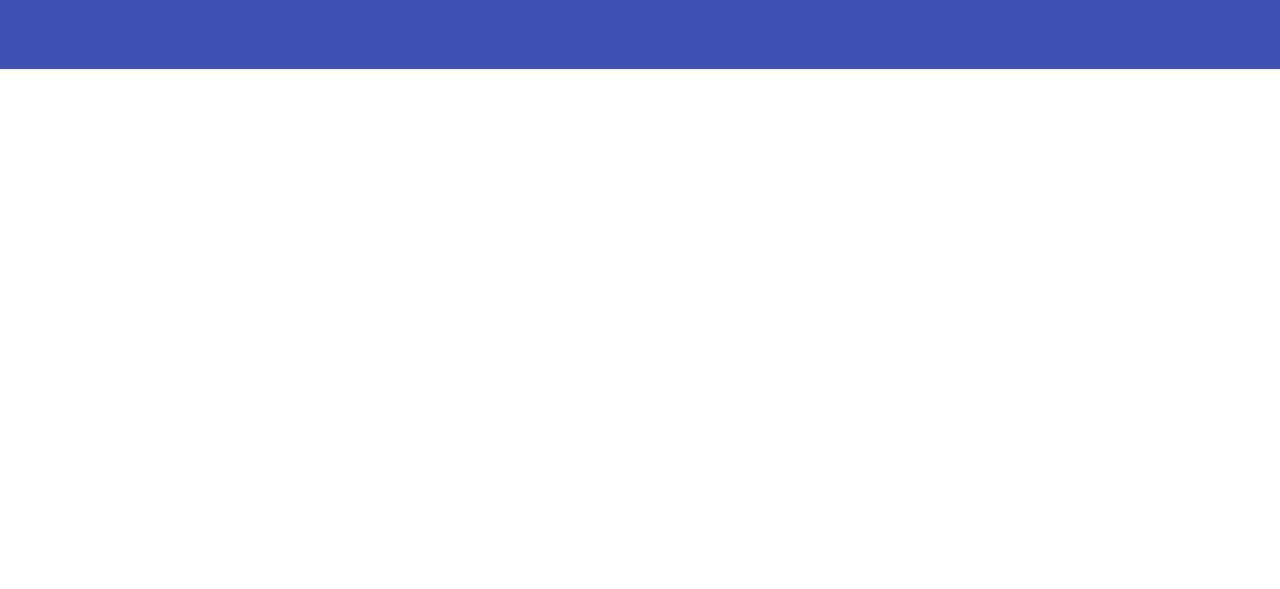
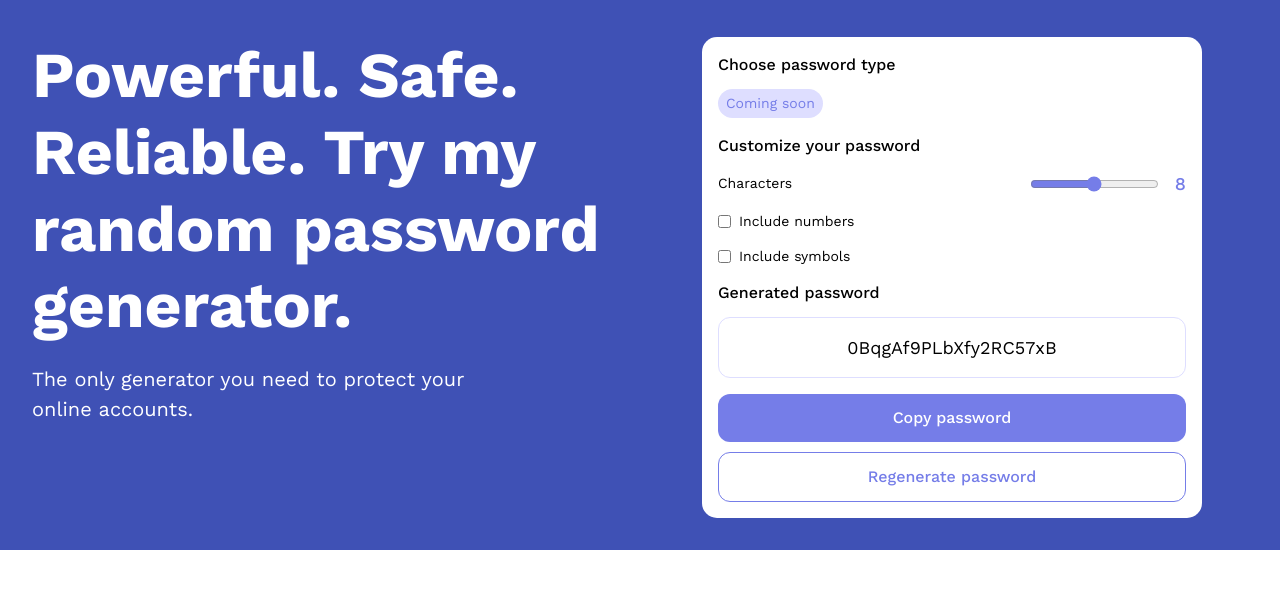
Before and after one commit to developer-092/password-generator, a plain HTML site: page index.html in a window 1280 px wide. Shown: the part 103-692 px from the top of the page. Drawn offline with Linux system fonts and the light colour scheme.

Commit message:
Construct page hero

```diff
--- a/css/styles.css
+++ b/css/styles.css
@@ -128,7 +128,8 @@ body {
     justify-content: space-between;
 }
 
-.generator__range-label {
+.generator__range-label,
+.generator__checkbox-label {
     font-size: 0.875rem;
 }
 
@@ -165,6 +166,21 @@ body {
     margin-bottom: 1rem;
 }
 
+.generator__output {
+    font-size: 1.125rem;
+}
+
+@media only screen and (min-width: 744px) {
+    .generator__label {
+        font-size: 1rem;
+    }
+
+    .generator__range-container,
+    .generator__checkbox-container {
+        margin-bottom: 0.875rem;
+    }
+}
+
 /* Badge Component */
 .badge {
     background: var(--white-accent);
@@ -199,6 +215,62 @@ body {
     color: var(--primary-200);
 }
 
+/* Hero */
+.hero__left {
+    color: var(--white);
+}
+
+.hero__title {
+    line-height: 1.2;
+    font-size: 1.5rem;
+    margin-bottom: 1.25rem;
+}
+
+.hero__description {
+    margin-bottom: 2rem;
+}
+
+@media only screen and (min-width: 744px) {
+    .hero__title {
+        font-size: 2rem;
+    }
+}
+
+@media only screen and (min-width: 1120px) {
+    .hero {
+        display: flex;
+        justify-content: space-between;
+        gap: 5rem;
+    }
+
+    .hero__left {
+        width: 50%;
+    }
+
+    .hero__title {
+        font-size: 2.5rem;
+    }
+
+    .hero__description {
+        font-size: 1.25rem;
+        margin: 0;
+    }
+
+    .hero__right {
+        width: 50%;
+    }
+}
+
+@media only screen and (min-width: 1240px) {
+    .hero {
+        gap: 2rem;
+    }
+
+    .hero__title {
+        font-size: 4rem;
+    }
+}
+
 /* Layout */
 .block__content .logo {
     margin-bottom: 2.5rem;
@@ -215,3 +287,11 @@ body {
 .generator .button:last-of-type {
     margin: 0;
 }
+
+@media only screen and (min-width: 1240px) {
+    .hero__right .generator {
+        width: 100%;
+        max-width: 500px;
+        margin: 0 auto;
+    }
+}
--- a/index.html
+++ b/index.html
@@ -28,6 +28,88 @@
                     />
                     <p class="logo__txt">Password Generator</p>
                 </section>
+
+                <section class="hero">
+                    <div class="hero__left">
+                        <h1 class="hero__title">
+                            Powerful. Safe. Reliable. Try my random password
+                            generator.
+                        </h1>
+                        <p class="hero__description">
+                            The only generator you need to protect your online
+                            accounts.
+                        </p>
+                    </div>
+                    <div class="hero__right">
+                        <section class="generator">
+                            <p class="generator__label">Choose password type</p>
+                            <p class="badge badge--purple">Coming soon</p>
+
+                            <p class="generator__label">
+                                Customize your password
+                            </p>
+                            <div class="generator__range-container">
+                                <p class="generator__range-label">Characters</p>
+                                <div class="generator__range-control">
+                                    <input
+                                        type="range"
+                                        name="generator__range-control"
+                                        id="generator__range-control"
+                                        min="8"
+                                        max="30"
+                                        step="1"
+                                        class="generator__range-input"
+                                    />
+                                    <p class="generator__range-value">8</p>
+                                </div>
+                            </div>
+                            <div class="generator__checkbox-container">
+                                <input
+                                    type="checkbox"
+                                    name="generator__checkbox-control-number"
+                                    id="generator__checkbox-control-number"
+                                    class="generator__checkbox-input"
+                                />
+                                <label
+                                    for="generator__checkbox-control-number"
+                                    class="generator__checkbox-label"
+                                    >Include numbers</label
+                                >
+                            </div>
+                            <div class="generator__checkbox-container">
+                                <input
+                                    type="checkbox"
+                                    name="generator__checkbox-control-symbol"
+                                    id="generator__checkbox-control-symbol"
+                                    class="generator__checkbox-input"
+                                />
+                                <label
+                                    for="generator__checkbox-control-symbol"
+                                    class="generator__checkbox-label"
+                                    >Include symbols</label
+                                >
+                            </div>
+
+                            <p class="generator__label">Generated password</p>
+                            <div class="generator__output-container">
+                                <p class="generator__output">
+                                    0BqgAf9PLbXfy2RC57xB
+                                </p>
+                            </div>
+
+                            <button
+                                class="generator__copy button button--primary"
+                            >
+                                Copy password
+                            </button>
+                            <button
+                                class="generator__regenerate button button--secondary"
+                            >
+                                Regenerate password
+                            </button>
+                        </section>
+                    </div>
+                </section>
             </section>
         </section>
     </body>
```
Also changed, not shown: 1 other file.
